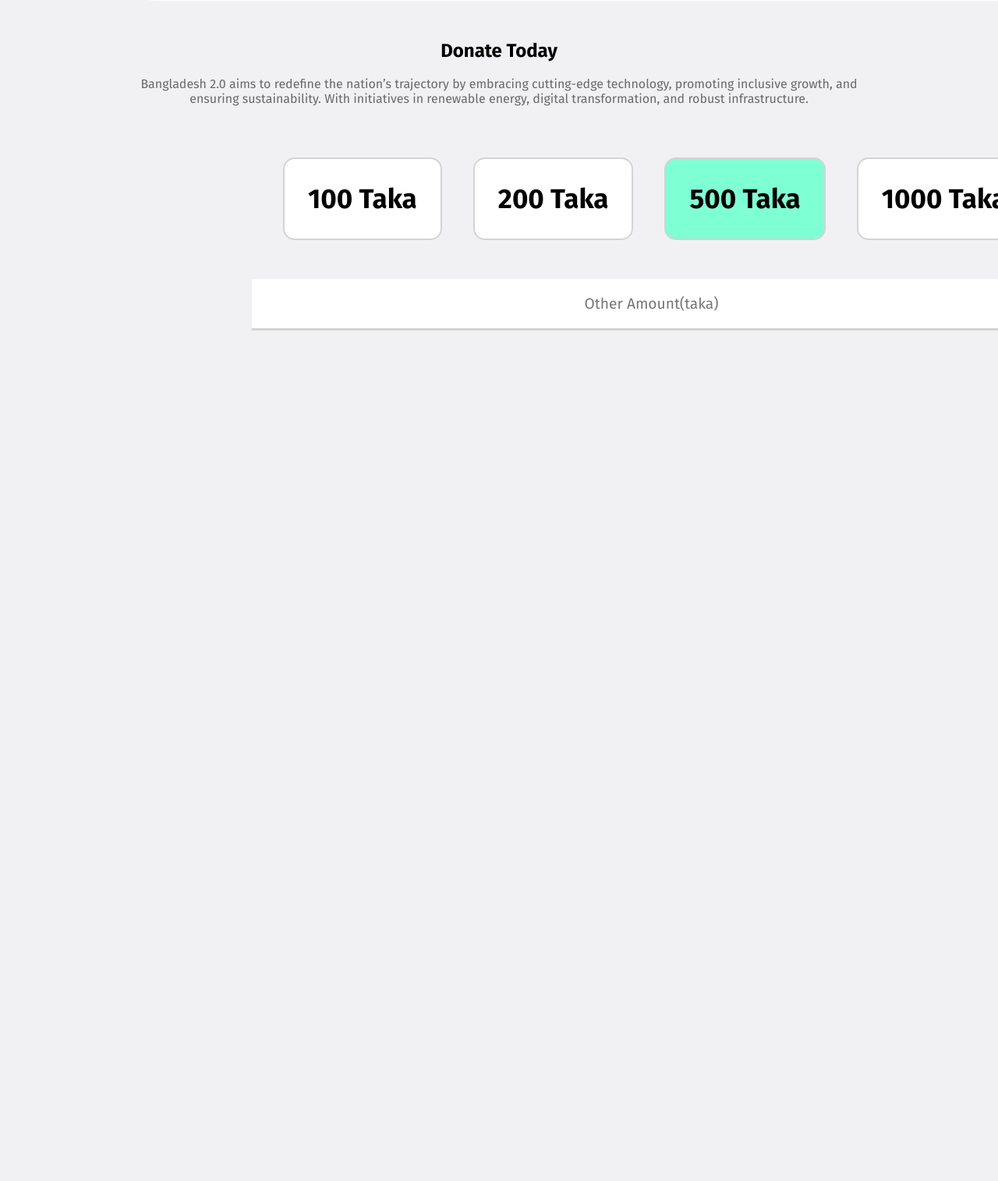
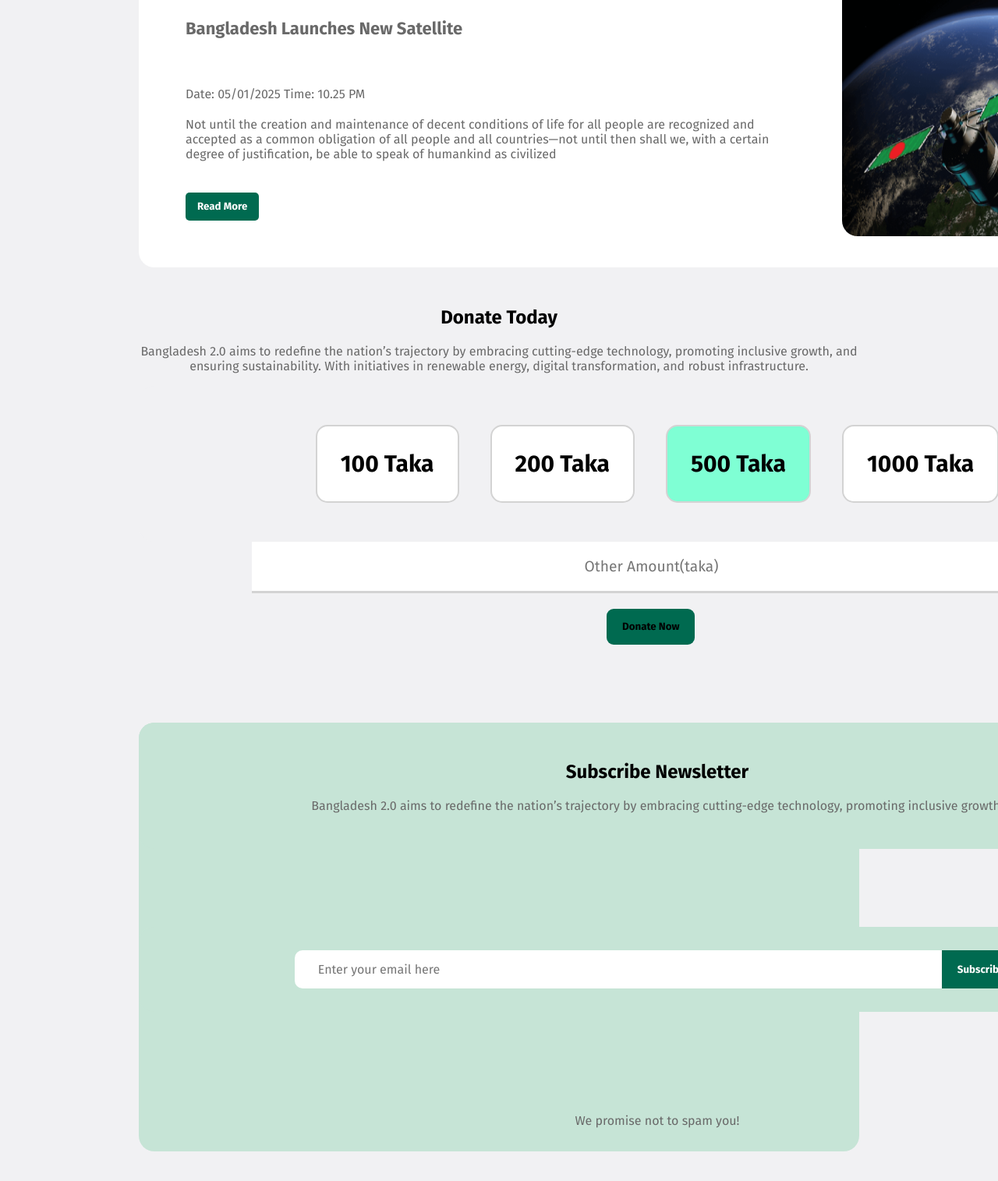
Before and after one commit to fabiha23/assignment1, a plain HTML site: page index.html in a window 1280 px wide. Shown: the part 2209-3724 px from the top of the page at 78% size. Before the commit the page ends 2683 px from the top, so only its background shows below. Drawn offline with Linux system fonts and the light colour scheme.

Commit message:
added footer

```diff
--- a/index.html
+++ b/index.html
@@ -54,6 +54,12 @@
             </div>
         </section>
         </section>
+        <div class="yunus">
+            <p class="normal">“A new Bangladesh is emerging, a nation built on justice, equality, and freedom. We must embrace technology and innovation to drive inclusive growth, ensuring no one is left behind. The youth must be empowered to lead, and we must create opportunities for every citizen to contribute to a better, sustainable future. Only through collaboration, compassion, and creativity can we build a nation where prosperity is shared by all.”
+            </p>
+            <p class="normal" id="yu">Dr. Muhammad Yunus</p>
+            <p class="normal">Chief Adviser of the People's Republic of Bangladesh</p>
+        </div>
         <section class="main">
             <h2>Recent news</h2>
             <p class="normal">Bangladesh 2.0 aims to redefine the nation’s trajectory by embracing cutting-edge technology, promoting inclusive growth, and ensuring sustainability. With initiatives in renewable energy, digital transformation, and robust infrastructure, the country is set to become a global model of development.</p>
@@ -61,10 +67,10 @@
         <section >
             <div class="main white">
                 <img class="sat1" src="./assets/satelite.png" alt="">
-                <section class="white"><h3 class="white">Bangladesh Launches New Satellite</h3>
+                <section class="white"><h3 class="white bd">Bangladesh Launches New Satellite</h3>
                     <!-- <img class="zaz" src="./assets/al-jazeera.png" alt=""> -->
                     <br>
-                    <time class="white" datetime="">Date: 05/01/2025 Time: 10.25 PM</time>
+                    <time class="white normal" datetime="">Date: 05/01/2025 Time: 10.25 PM</time>
                     <p class="normal align">Not until the creation and maintenance of decent conditions of life for all people are recognized and accepted as a common obligation of all people and all countries—not until then shall we,
                         with a certain degree of justification, be able to speak of humankind as civilized</p>
                     <button class="hover read align">Read More</button></section>
@@ -72,10 +78,10 @@
             </div>
             <div class="main white">
                 <section class="white">
-                    <h3 class="white">Bangladesh Launches New Satellite</h3>
+                    <h3 class="white bd">Bangladesh Launches New Satellite</h3>
                 <!-- <img class="zaz" src="./assets/al-jazeera.png" alt=""></div> -->
                 <br>
-                <time class="white" datetime="">Date: 05/01/2025 Time: 10.25 PM</time>
+                <time class="white normal" datetime="">Date: 05/01/2025 Time: 10.25 PM</time>
                 <p class="normal align">Not until the creation and maintenance of decent conditions of life for all people are recognized and accepted as a common obligation of all people and all countries—not until then shall we,
                     with a certain degree of justification, be able to speak of humankind as civilized</p>
                 <button class="hover read align">Read More</button>
@@ -102,15 +108,26 @@
             </button>
         </div>
         <form action="">
-            <input placeholder="Other Amount(taka)" type="number" name="" id="">
+            <input class="input1" placeholder="Other Amount(taka)" type="number" name="" id="">
         </form>
+        <button class="hover donate">Donate Now</button>
 
         </section>
 
 
 
     </main>
-    <footer>
+    <footer class="main lst">
+        <div class="ff foot">
+            <h2 class="bc">Subscribe Newsletter</h2>
+
+            <p class="normal">Bangladesh 2.0 aims to redefine the nation’s trajectory by embracing cutting-edge technology, promoting inclusive growth.</p>
+        </div>
+        <div class="ff">
+            <input class="input2 normal" placeholder="Enter your email here" type="email" name="" id="">
+            <button class="submit hover"  type="submit">Subscribe</button>
+        </div>
+        <div class="normal bc">We promise not to spam you!</div>
 
     </footer>
 </body>
--- a/styles/aassignment.css
+++ b/styles/aassignment.css
@@ -76,9 +76,18 @@
   }
 .vision{
   display: flex;
+}
+.yunus{
+  background-color: white;
+  display: block;
+  padding: 30px;
+  background-image:url(../assets/quote-bg.png) ;
+  background-repeat: no-repeat;
+  background-position:20px 20px;
 
-
-
+}
+#yu{
+  font-weight: bolder;
 }
 .idea{
   display: block;
@@ -142,11 +151,15 @@
 .zaz{
 
 }
+.bd{
+  color: dimgray;
+  font-size: 22px;
+
+}
 
 .sat1{
   margin: 20px;
   border-radius: 20px;
-
 
 }
 .sat2{
@@ -174,7 +187,7 @@
 }
 .diva{
   background-color: white;
-  font-size: 35px;
+  font-size: 30px;
   padding: 30px;
   margin: 20px;
   border: lightgray solid 2px;
@@ -185,13 +198,13 @@
 }
 .diff{
   background-color: aquamarine;
-  font-size: 35px;
+  font-size: 30px;
   padding: 30px;
   margin: 20px;
   border: lightgray solid 2px;
   border-radius: 15px;
 }
-input{
+.input1{
   width: 1000px;
   text-align: center;
   background-color: white;
@@ -206,3 +219,41 @@ form{
   margin-left: 145px;
 
 }
+.donate{
+  border: none;
+  background-color: #006A50;
+  padding: 15px 20px;
+  border-radius: 9px;
+  margin-left: 600px;
+  margin-top: 20px;
+}
+.foot{
+  display: block;
+  text-align: center;
+
+}
+.input2{
+  background-color: white;
+  padding: 15px 100px 15px 30px;
+  width: 700px;
+  border: none;
+  border-radius: 10px 0 0 10px;
+
+}
+.submit{
+  border: none;
+  background-color: #006A50;
+  padding: 0 20px;
+  color: white;
+  border-radius: 0 10px 10px 0;
+
+}
+footer{
+  background-color: #C6E4D6;
+  border-radius: 20px;
+}
+.ff{
+  background-color: #C6E4D6;
+  margin-bottom: 15px;
+
+}
```
